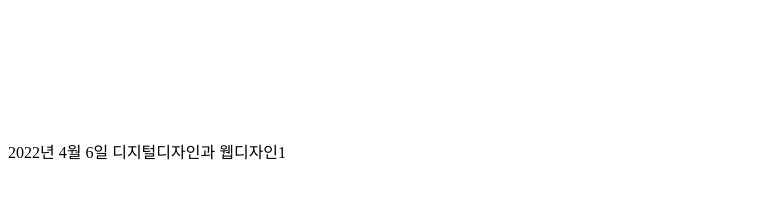
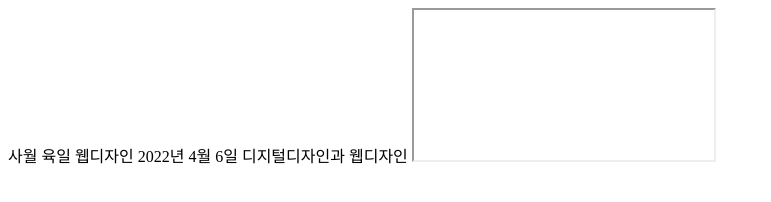
Before and after one commit to jungmin22222/jungmin22222.github.io, a plain HTML site: page index.html in a window 1280 px wide. Shown: the whole page, without its empty margins (0-771 px from the left). Drawn offline with Linux system fonts and the light colour scheme.

Commit message:
Update index.html

```diff
--- a/index.html
+++ b/index.html
@@ -1,11 +1,10 @@
 <html>
     <head>
         <body>
-            2022년 4월 6일 디지털디자인과 웹디자인1
-            <video>
-                <iframe> width="560" height="315" src="https://www.youtube.com/embed/ByLJstEo0fo" title="YouTube video player" frameborder="0" allow="accelerometer; autoplay; clipboard-write; encrypted-media; gyroscope; picture-in-picture" allowfullscreen></iframe>
-
-            </video>
-    </body>
-
+            사월 육일 웹디자인
+            2022년 4월 6일 디지털디자인과 웹디자인
+            <iframe>
+                <iframe width="560" height="315" src="https://www.youtube.com/embed/ByLJstEo0fo" title="YouTube video player" frameborder="0" allow="accelerometer; autoplay; clipboard-write; encrypted-media; gyroscope; picture-in-picture" allowfullscreen></iframe>
+            </iframe>
+        </body>
     </head>
```
